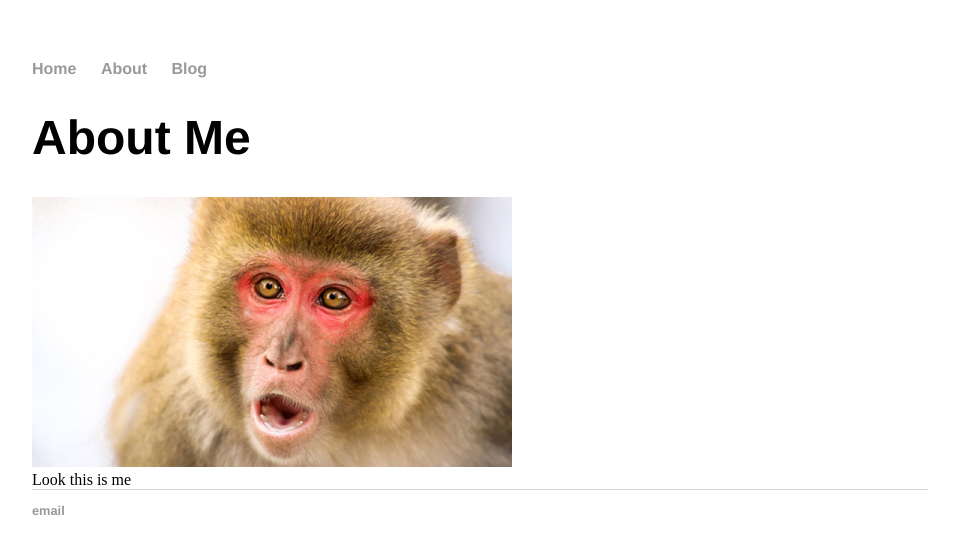
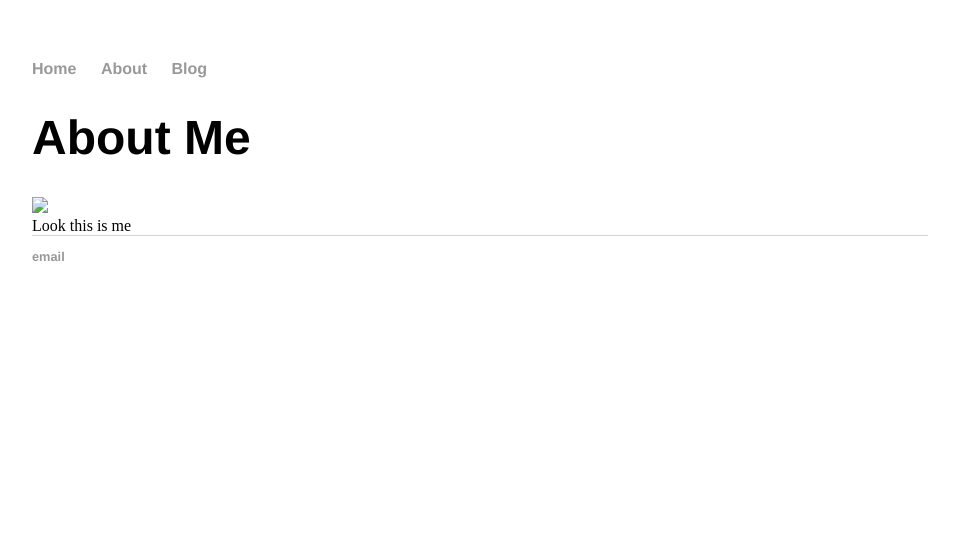
Before and after one commit to 2108179/2108179.github.io, a Jekyll site: the page built from about/index.html, in a window 1280 px wide. Shown: the top 554 px of the page, without its empty margins (160-1119 px from the left). Built offline with Jekyll 4.4.1, drawn with Linux system fonts in a browser that asks for light colours.

Commit message:
Update index.html

```diff
--- a/about/index.html
+++ b/about/index.html
@@ -8,5 +8,5 @@
 	  {% endfor %}
 	</ul>
 <div
-<figure><img src="https://github.com/2108179/2108179.github.io/blob/main/images/me-the-monkey.png"><figcaption>Look this is me</figcaption></figure>
+<figure><img src="main/docs/assets/me-the-monkey.png"><figcaption>Look this is me</figcaption></figure>
  </div>
```
